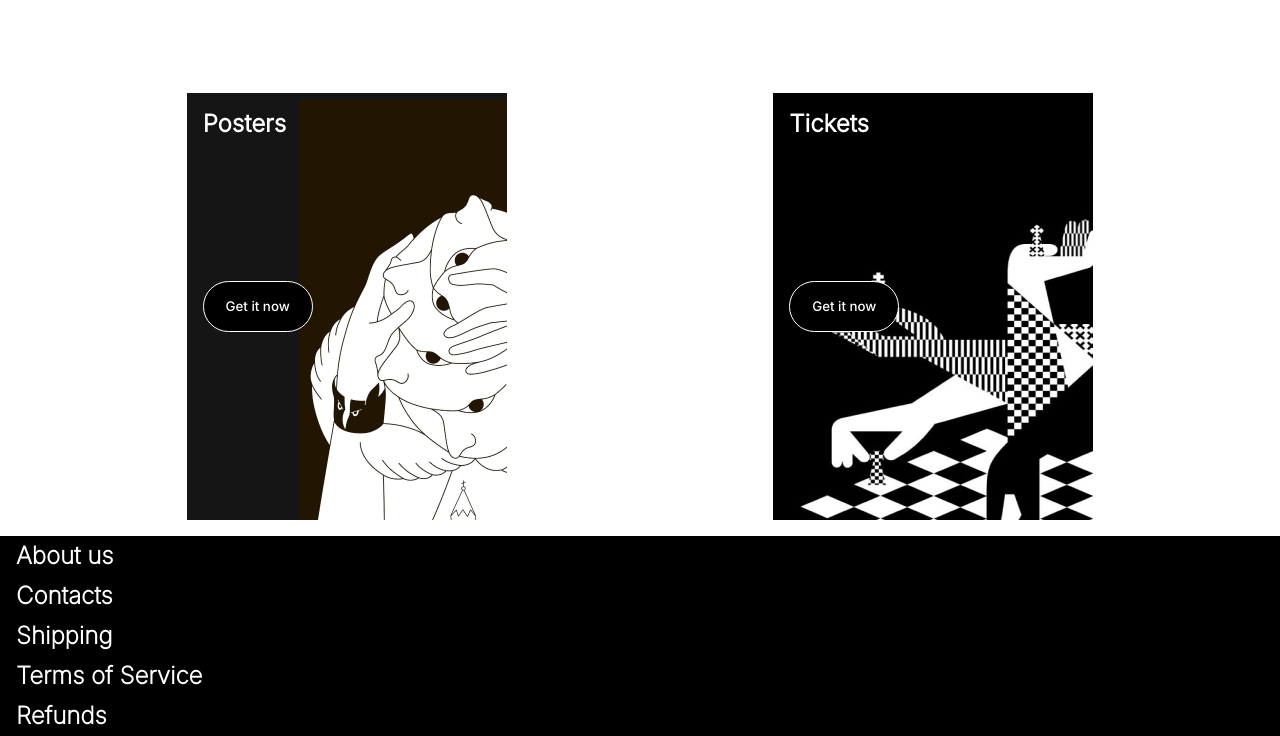
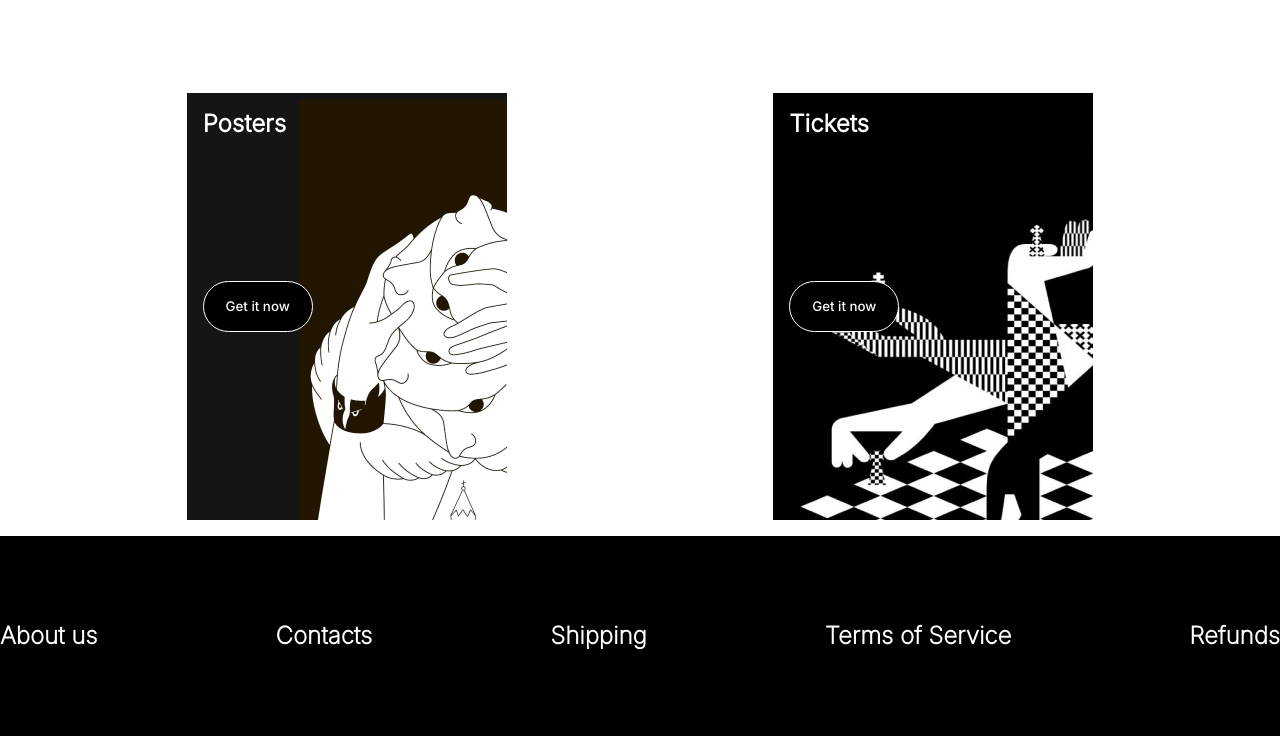
Before and after one commit to lovbackan/Rookplay, a plain HTML site: page index.html in a window 1280 px wide. Shown: the part 1189-1925 px from the top of the page. Drawn offline with Linux system fonts and the light colour scheme.

Commit message:
Update styles.css

```diff
--- a/styles.css
+++ b/styles.css
@@ -70,7 +70,6 @@ footer {
     display: flex;
     flex-direction: column;
     justify-content: space-around;
-    padding-left: 1rem;
 }
 
 
@@ -125,6 +124,9 @@ footer {
         margin-right: 0;
 
     }
+    footer {justify-content: space-between;
+            flex-direction: row;
+            align-items: center;}
   }
 
 
@@ -158,6 +160,8 @@ footer {
     .card h2, .card button {
         margin-left: 1rem;
     }
-
+footer {justify-content: space-between;
+        flex-direction: row;
+        align-items: center;}
 
   }
```
